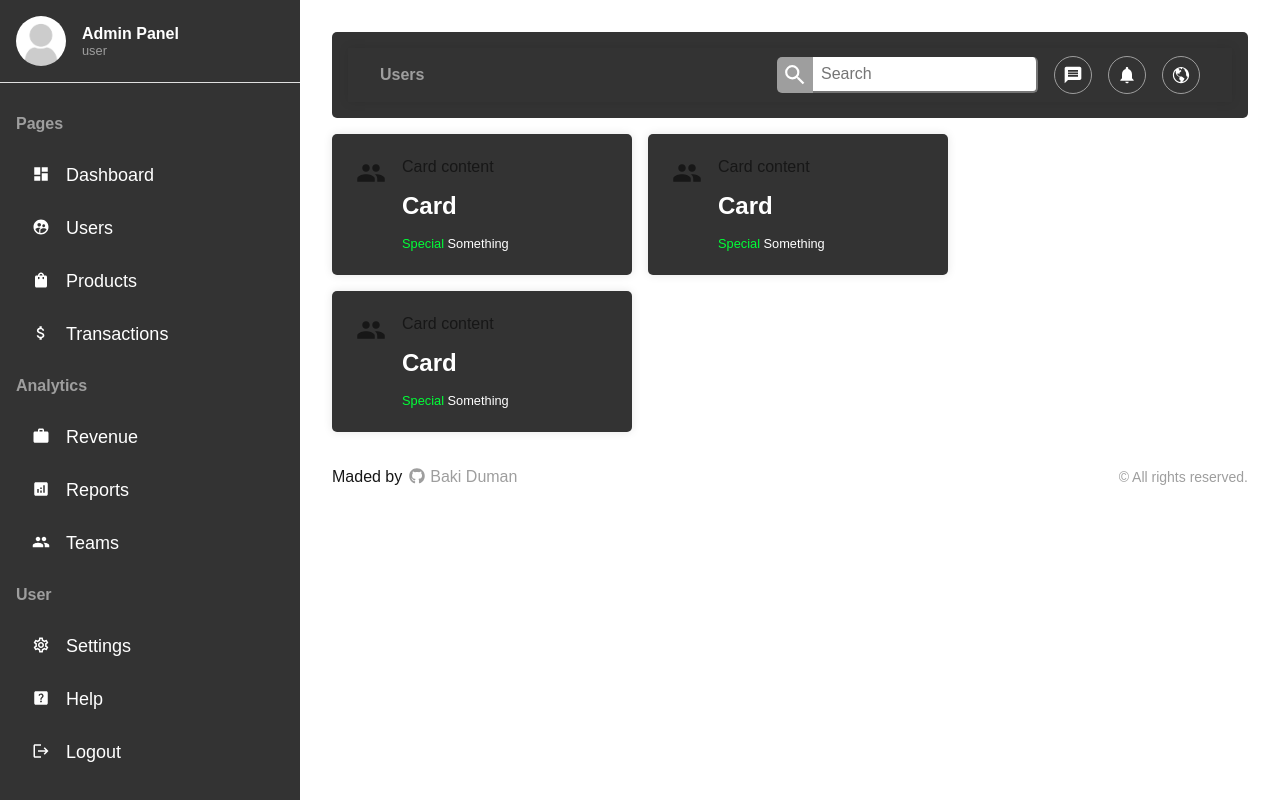
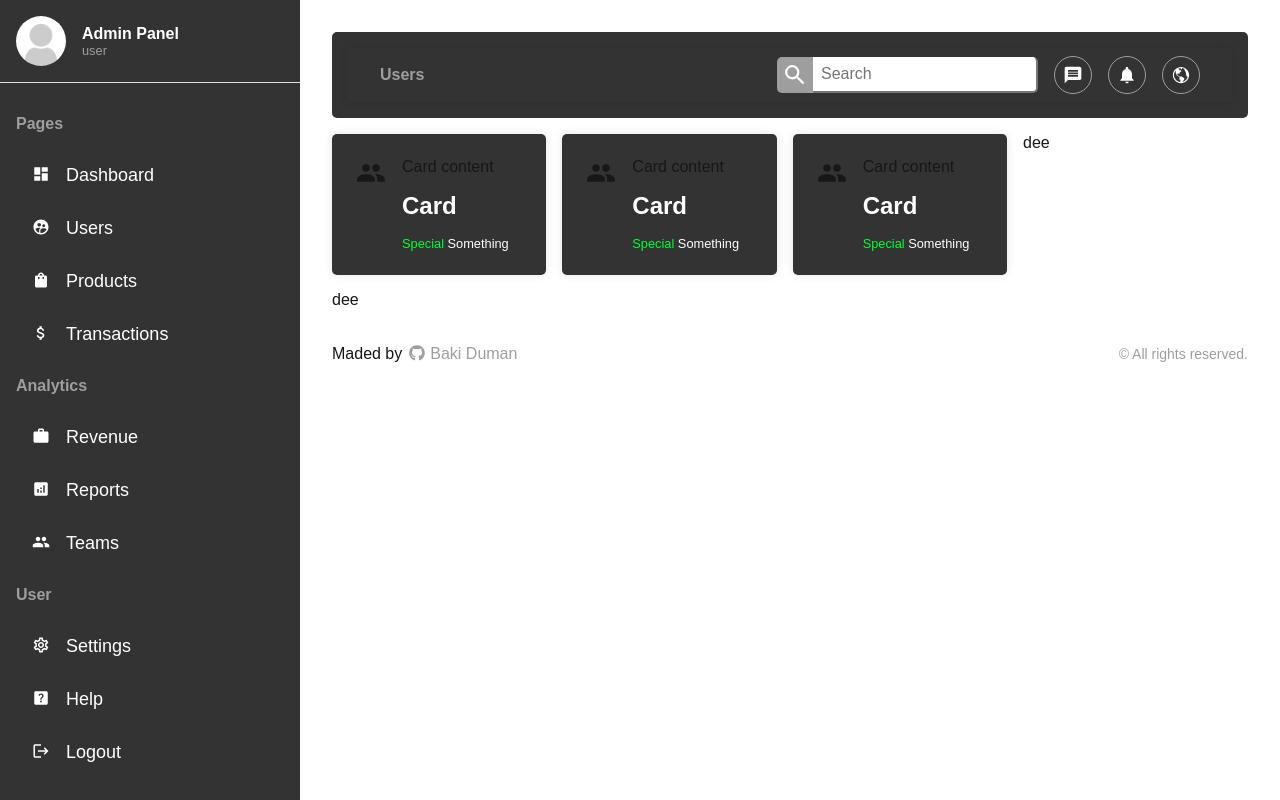
Before and after one commit to mr-smoke/admin-dashboard-nextjs, a Next.js app: page /dashboard in a window 1280 px wide. Built offline with nearby package versions, Linux system fonts and the light colour scheme.

Commit message:
Refactor dashboard page, main layout prepared.

```diff
--- a/src/app/dashboard/page.jsx
+++ b/src/app/dashboard/page.jsx
@@ -10,7 +10,9 @@ const DashboardPage = () => {
           <Card />
           <Card />
         </div>
+        <div className={styles.transactions}>dee</div>
       </div>
+      <div className={styles.sideContent}>dee</div>
     </div>
   );
 };
--- a/src/components/dashboard/card/card.module.css
+++ b/src/components/dashboard/card/card.module.css
@@ -3,9 +3,9 @@
     border-radius: 5px;
     padding: 1.5rem;
     box-shadow: 0 0 10px rgba(0, 0, 0, 0.1);
-    width: 300px;
     display: flex;
     gap: 1rem;
+    flex: 1;
 }
 
 .cardContent {
--- a/src/components/dashboard/dashboard.module.css
+++ b/src/components/dashboard/dashboard.module.css
@@ -2,12 +2,28 @@
     border-radius: 5px;
     margin-top: 1rem;
     display: flex;
+    gap: 1rem;
+}
+
+.container {
+    flex: 3;
+    display: flex;
     flex-direction: column;
-    justify-content: center;
+    gap: 1rem;
+}
+
+.sideContent {
+    flex: 1;
+    display: flex;
+    flex-direction: column;
+    gap: 1rem;
 }
 
 .cards {
     display: flex;
+    flex-wrap: wrap;
     gap: 1rem;
-    flex-wrap: wrap;
 }
+
+.transactions {
+}
```
Also changed, not shown: src/components/dashboard/transactions/transactions.jsx (added, +11 -0 lines), src/components/dashboard/transactions/transactions.module.css (added).
